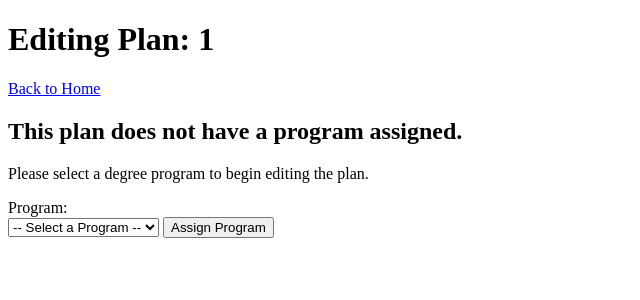
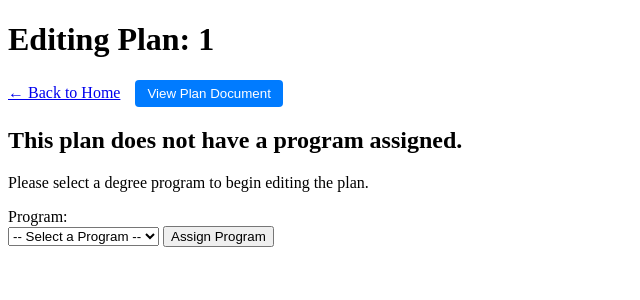
Before and after one commit to yosammy01/GSU_GRADUATE_DEGREE_PLANNER, a Flask app: page /edit-plan/1 in a window 1280 px wide. Shown: the top 300 px of the page, without its empty margins (0-640 px from the left). Run offline with Flask 3, Linux system fonts and the light colour scheme; data that the repository does not hold is empty.

Commit message:
more final changes
1. adding GPA calculation and viewing
2. adding ability to view plan from the editing plan page.

```diff
--- a/App_Server/app.py
+++ b/App_Server/app.py
@@ -215,6 +215,17 @@ def view_plan():
                 elements_by_grouping[g_id] = []
             elements_by_grouping[g_id].append(row)
 
+        grade_points = {
+            'A+': 4.3, 'A': 4.0, 'A-': 3.7,
+            'B+': 3.3, 'B': 3.0, 'B-': 2.7,
+            'C+': 2.3, 'C': 2.0, 'C-': 1.7,
+            'D': 1.0, 'F': 0.0
+        }
+        current_qp = 0.0
+        current_gpa_credits = 0.0
+        possible_qp = 0.0
+        possible_gpa_credits = 0.0
+
         # 4. Group planned classes by requirement and sum their credits
         for c in plan_classes_rows:
             req_name = c['requirement_name']
@@ -223,6 +234,19 @@ def view_plan():
             classes_by_req[req_name].append(c)
             if c['credits'] and req_name in requirements_info:
                 requirements_info[req_name]['planned_credits'] += c['credits']
+
+            grade = c.get('grade')
+            credits = c.get('credits')
+            if grade and isinstance(grade, str) and grade.strip().upper() in grade_points and credits:
+                pts = grade_points[grade.strip().upper()] * float(credits)
+                if c.get('taken_planned') == 1:
+                    current_qp += pts
+                    current_gpa_credits += float(credits)
+                possible_qp += pts
+                possible_gpa_credits += float(credits)
+
+        plan_details['current_gpa'] = f"{current_qp / current_gpa_credits:.2f}" if current_gpa_credits > 0 else 'N/A'
+        plan_details['possible_gpa'] = f"{possible_qp / possible_gpa_credits:.2f}" if possible_gpa_credits > 0 else 'N/A'
 
         # 5. Evaluate satisfied/unsatisfied groupings and add placeholder for remainder
         for req_name, groupings in all_groupings_by_req.items():
@@ -402,6 +426,9 @@ def edit_plan(plan_id):
     degree = request.args.get('degree')
     selected_req = request.args.get('requirement')
 
+    student_id = ""
+    student_name = ""
+
     # If major/degree are missing, the plan may not have a program assigned yet.
     if not major or not degree:
         db_major, db_degree = None, None
@@ -414,6 +441,16 @@ def edit_plan(plan_id):
             result = cursor.fetchone()
             if result:
                 db_major, db_degree = result[0], result[1]
+
+            cursor.execute("""
+                SELECT s.id, s.name
+                FROM Student s
+                JOIN Student_Plans_Plan spp ON s.id = spp.id
+                WHERE spp.plan_id = %s
+            """, (plan_id,))
+            student_info = cursor.fetchone()
+            if student_info:
+                student_id, student_name = student_info[0], student_info[1]
         except Exception as e:
             print(f"Error checking plan program: {e}")
             return "Error loading plan.", 500
@@ -431,7 +468,8 @@ def edit_plan(plan_id):
         else:
             programs = get_programs_from_db()
             return render_template('edit_plan.html', plan_id=plan_id, major=None, degree=None,
-                                   programs=programs, needs_program_assignment=True)
+                                   programs=programs, needs_program_assignment=True,
+                                   student_id=student_id, student_name=student_name)
 
     requirements = []
     classes = []
@@ -444,6 +482,16 @@ def edit_plan(plan_id):
     try:
         conn = get_db_connection()
         cursor = conn.cursor()
+
+        cursor.execute("""
+            SELECT s.id, s.name
+            FROM Student s
+            JOIN Student_Plans_Plan spp ON s.id = spp.id
+            WHERE spp.plan_id = %s
+        """, (plan_id,))
+        student_info = cursor.fetchone()
+        if student_info:
+            student_id, student_name = student_info[0], student_info[1]
 
         # 1. Fetch requirements for this program
         cursor.execute("SELECT requirement_name FROM Program_Has_Requirements WHERE major = %s AND degree = %s", (major, degree))
@@ -615,7 +663,8 @@ def edit_plan(plan_id):
     return render_template('edit_plan.html', plan_id=plan_id, major=major, degree=degree,
                            requirements=requirements, selected_req=selected_req,
                            classes=classes, plan_classes=plan_classes_grouped,
-                           chosen_exclusive_option=chosen_exclusive_option)
+                           chosen_exclusive_option=chosen_exclusive_option,
+                           student_id=student_id, student_name=student_name)
 
 @app.route('/assign-program', methods=['POST'])
 def assign_program():
--- a/App_Server/templates/edit_plan.html
+++ b/App_Server/templates/edit_plan.html
@@ -11,7 +11,15 @@
         {% if major and degree %}
             <p>Program: {{ major }} ({{ degree }})</p>
         {% endif %}
-        <p><a href="/">Back to Home</a></p>
+        <div style="display: flex; gap: 15px; align-items: center; margin-bottom: 20px;">
+            <a href="/">&larr; Back to Home</a>
+            <form action="/view-plan" method="POST" style="margin: 0;">
+                <input type="hidden" name="plan_id" value="{{ plan_id }}">
+                <input type="hidden" name="student_id" value="{{ student_id }}">
+                <input type="hidden" name="student_name" value="{{ student_name }}">
+                <button type="submit" style="background-color: #007bff; color: white; border: none; padding: 6px 12px; border-radius: 4px; cursor: pointer;">View Plan Document</button>
+            </form>
+        </div>
     </header>
 
     <main>
--- a/App_Server/templates/view_plan.html
+++ b/App_Server/templates/view_plan.html
@@ -45,6 +45,11 @@
     <h1>Degree Plan: {{ plan.plan_id }}</h1>
     <h2>{{ plan.major }} - {{ plan.degree }}</h2>
 
+    <div style="margin-bottom: 1.5em; padding: 1em; background-color: #e9ecef; border: 1px solid #ccc; border-radius: 8px; display: inline-block;">
+        <strong>Current GPA:</strong> {{ plan.current_gpa }} &nbsp;&nbsp;|&nbsp;&nbsp;
+        <strong>Possible GPA:</strong> {{ plan.possible_gpa }}
+    </div>
+
     {% for req_name, classes in classes_by_req.items() %}
     <div class="requirement-group">
         <h3 class="requirement-title">{{ req_name }}</h3>
```
